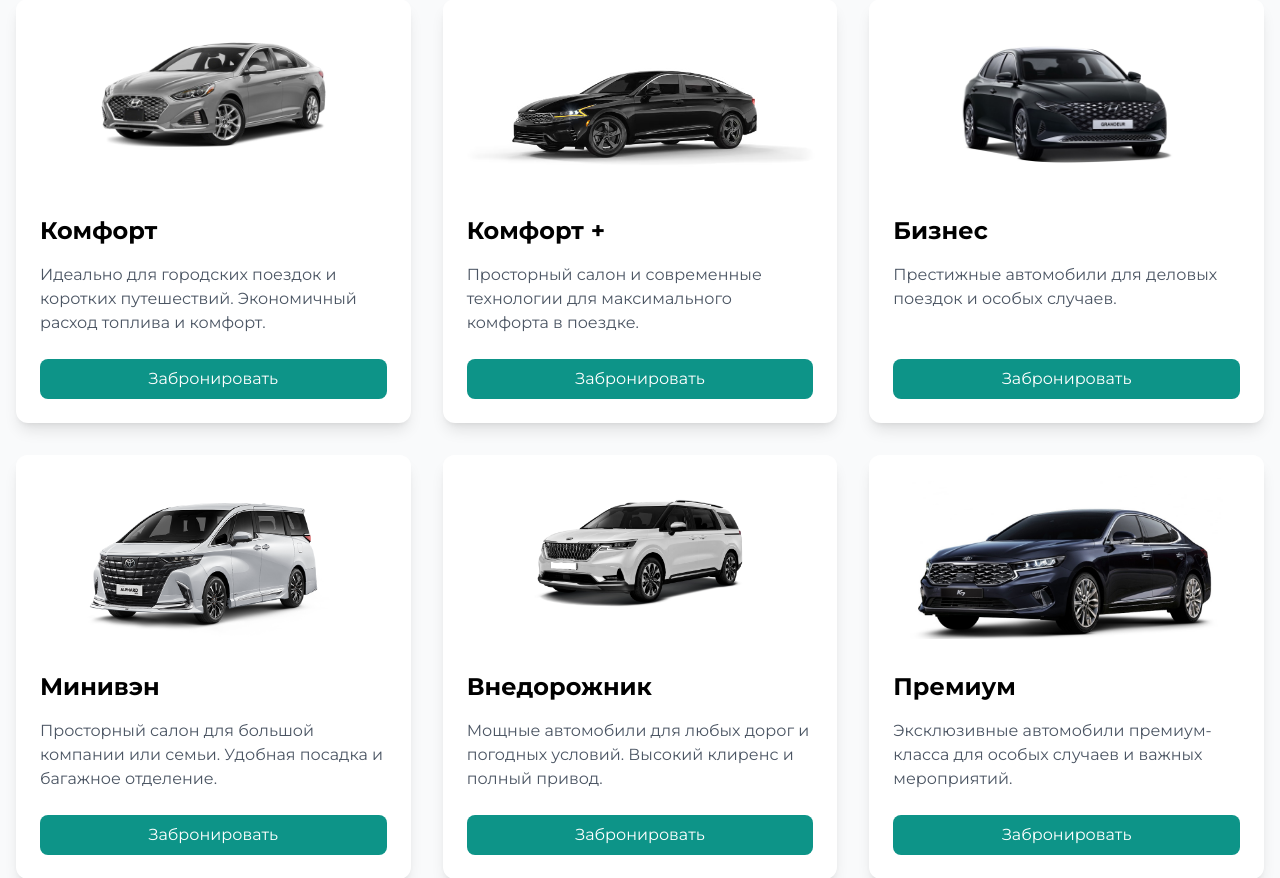
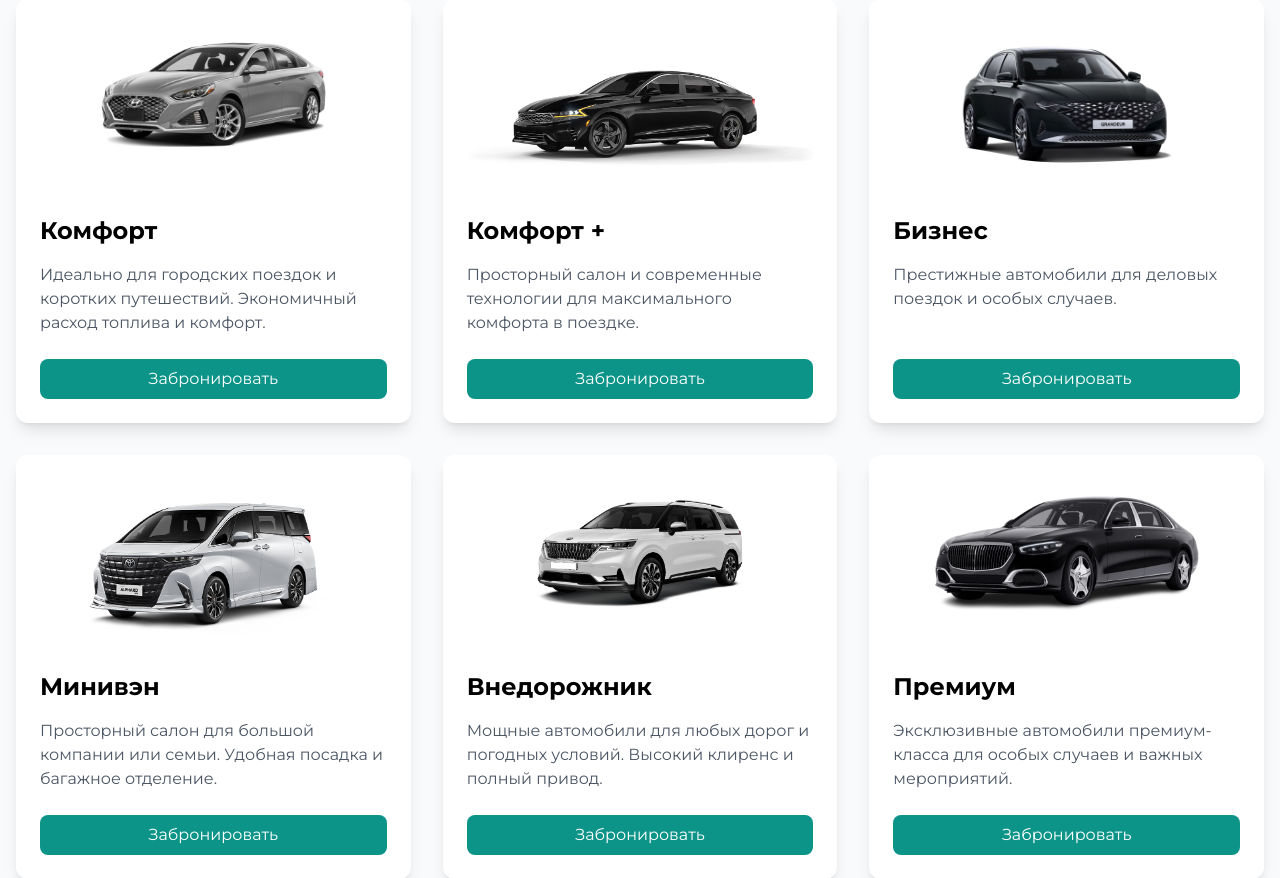
Before and after one commit to boynextdoor6666/tvoi_transfer, a PHP site: page /cars.php in a window 1280 px wide. Shown: the part 682-1560 px from the top of the page. Run offline with PHP 8.4, Linux system fonts and the light colour scheme; some libraries are stand-ins or nearby versions.

Commit message:
a little fix on cars page

```diff
--- a/cars.php
+++ b/cars.php
@@ -187,7 +187,7 @@
                 <!-- Премиум -->
                 <div class="bg-white rounded-xl shadow-lg overflow-hidden transform hover:scale-105 transition-all duration-300 flex flex-col">
                     <div class="h-48 bg-white p-2 flex items-center justify-center">
-                        <img src="images/cars/k7.jpg" alt="Премиум" class="w-full h-full object-contain">
+                        <img src="images/cars/maybach.png" alt="Премиум" class="w-full h-full object-contain">
                     </div>
                     <div class="p-6 flex-1 flex flex-col">
                         <h3 class="text-2xl font-bold mb-4">Премиум</h3>
```
